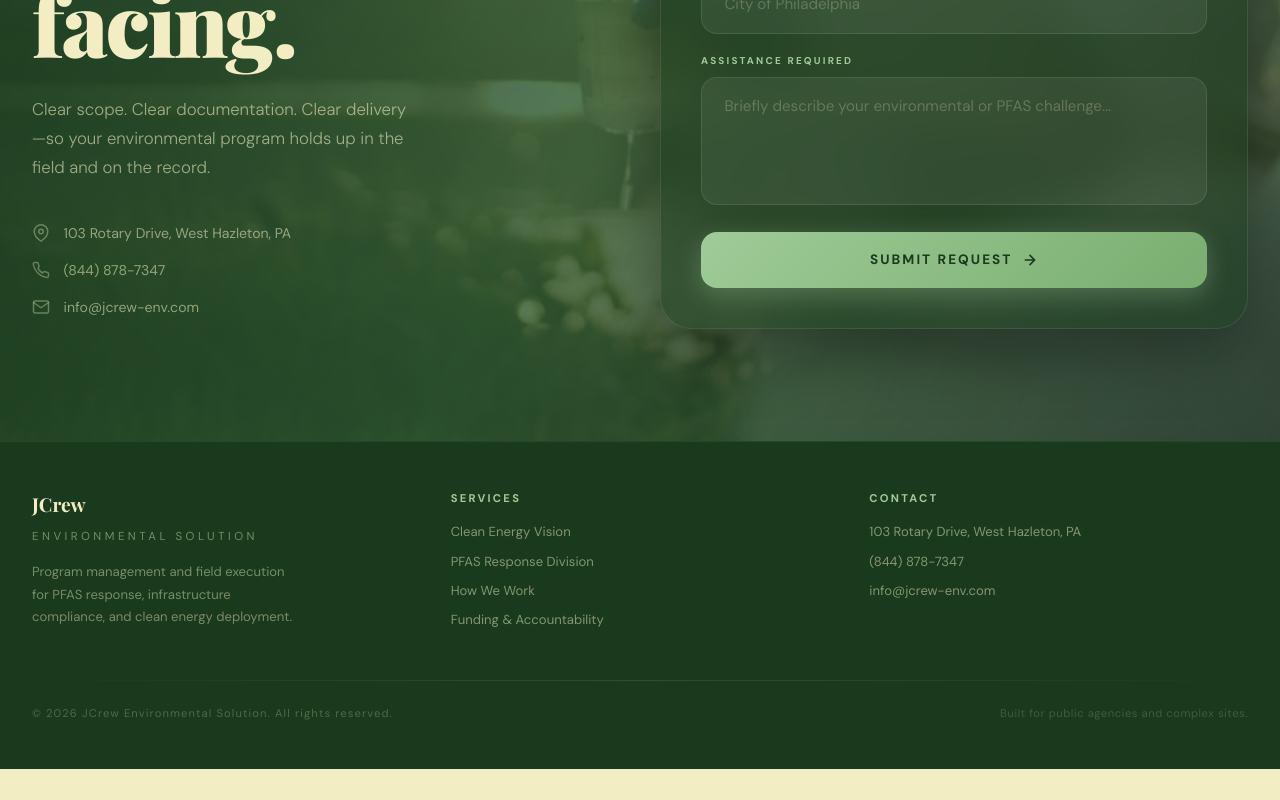
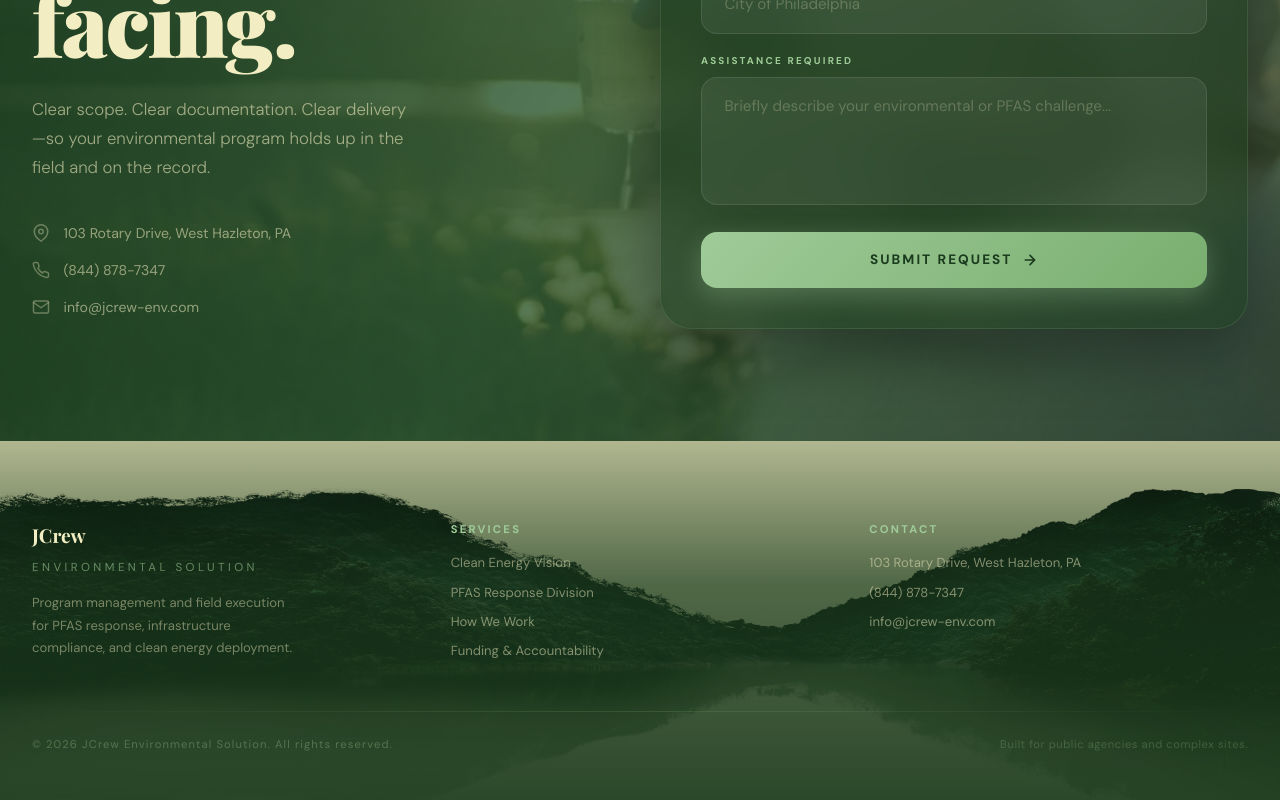
Before and after one commit to Eyy-EyyRon/JCrew-Environmental-Solution, a React (Vite) app: page / in a window 1280 px wide. Shown: the part 3265-4065 px from the top of the page. Before the commit the page ends 4034 px from the top, so only its background shows below. Built offline with nearby package versions, Linux system fonts and the light colour scheme; the HTML template or start-up script is replaced by a standard one; a web font is replaced by a local one.

Commit message:
FOOTER UPDATE

```diff
--- a/src/components/Footer.jsx
+++ b/src/components/Footer.jsx
@@ -1,7 +1,29 @@
 import React from 'react';
+import footerHillsImg from '../assets/footer-hills.webp';
 
 const Footer = () => (
-  <footer style={{ background: 'var(--forest-deep)', borderTop: '1px solid rgba(121,174,111,0.12)', padding: '3rem 2rem' }}>
+  <footer style={{
+    position: 'relative', overflow: 'hidden',
+    borderTop: 'none', padding: 0,
+  }}>
+    {/* Background image */}
+    <img
+      src={footerHillsImg}
+      alt=""
+      loading="lazy"
+      decoding="async"
+      style={{
+        position: 'absolute', inset: 0, width: '100%', height: '100%',
+        objectFit: 'cover', objectPosition: 'center top',
+        zIndex: 0,
+      }}
+    />
+    {/* Overlay for text legibility */}
+    <div style={{
+      position: 'absolute', inset: 0, zIndex: 1,
+      background: 'linear-gradient(to bottom, rgba(26,58,29,0.3) 0%, rgba(26,58,29,0.75) 40%, rgba(26,58,29,0.92) 100%)',
+    }} />
+    <div style={{ position: 'relative', zIndex: 2, padding: '5rem 2rem 3rem' }}>
     <div style={{ maxWidth: '1280px', margin: '0 auto' }}>
       <div style={{ display: 'grid', gridTemplateColumns: 'repeat(auto-fit, minmax(200px, 1fr))', gap: '2.5rem', marginBottom: '2.5rem' }}>
         <div>
@@ -46,6 +68,7 @@ const Footer = () => (
         </p>
       </div>
     </div>
+    </div>
   </footer>
 );
 
--- a/src/components/GlobalStyles.jsx
+++ b/src/components/GlobalStyles.jsx
@@ -423,6 +423,11 @@ const GlobalStyles = () => (
       .nav-get-started { display: none !important; }
     }
 
+    /* ── Footer hills responsive ── */
+    @media (max-width: 768px) {
+      footer img[loading="lazy"] { height: 200px !important; }
+    }
+
     /* ── Clean Energy split layout ── */
     @media (max-width: 768px) {
       .cev-split { flex-direction: column !important; }
```
Also changed, not shown: src/assets/footer-hills.webp (added).
